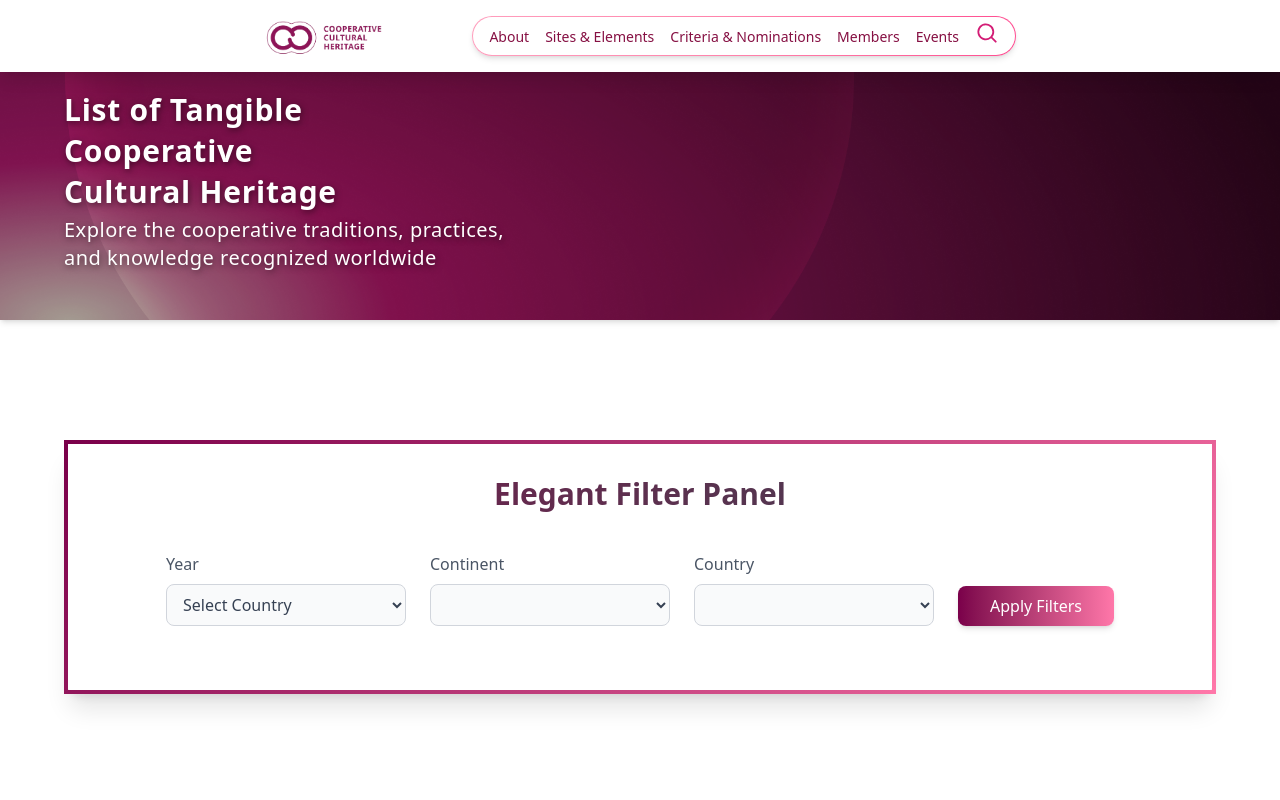
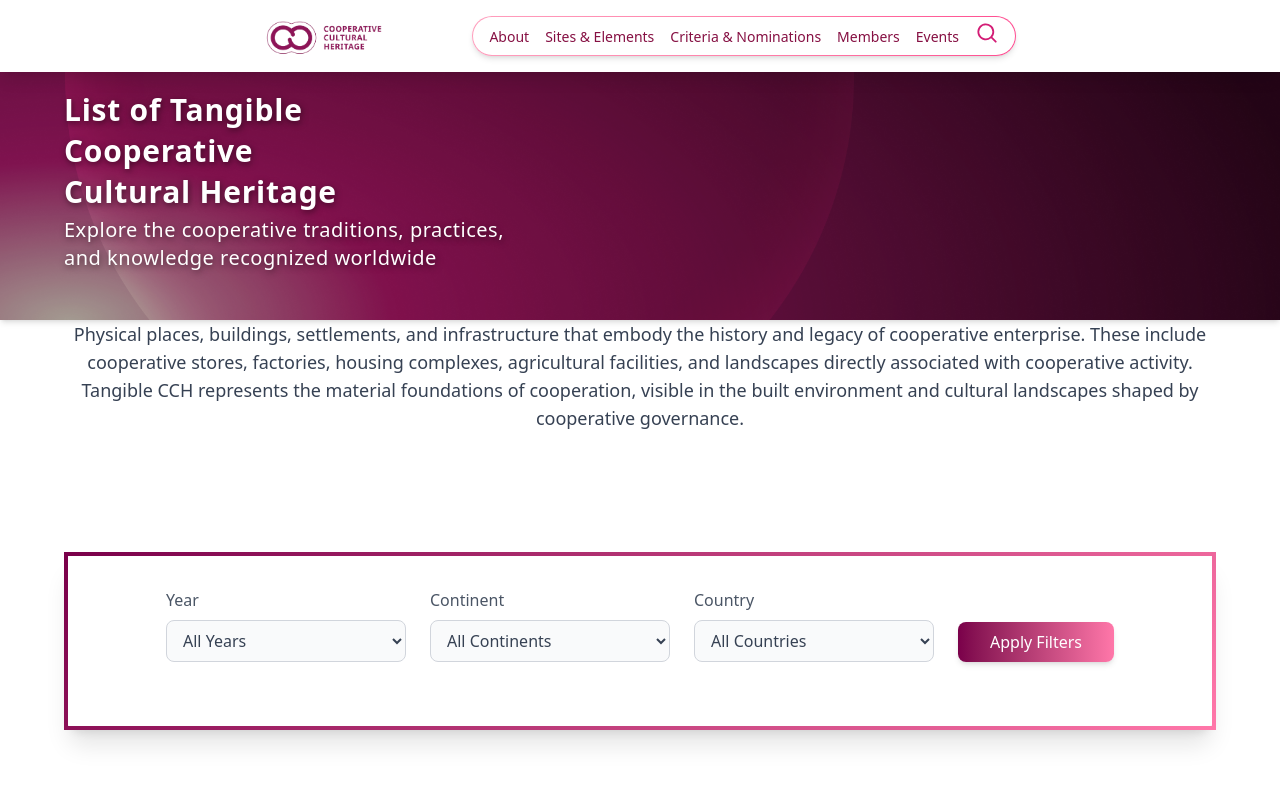
Before and after one commit to prakashchandrajha/world-map-ncdc, an Angular app: page /tangible in a window 1280 px wide. Shown: the top 800 px of the page. Built offline with nearby package versions, Linux system fonts and the light colour scheme.

Commit message:
tangible filter box working now

```diff
--- a/src/app/components/heritage/heritage-card.component.ts
+++ b/src/app/components/heritage/heritage-card.component.ts
@@ -11,6 +11,8 @@ export interface HeritageCard {
   title: string;
   desc?: string;
   siteId?: string;
+  continent?:string;
+  coopYear?:number;
   type?: 'tangible' | 'intangible';
 }
 
--- a/src/app/components/tangible/tangible.html
+++ b/src/app/components/tangible/tangible.html
@@ -3,64 +3,71 @@
   [titleText]="'List of Tangible<br>Cooperative<br>Cultural Heritage'"
   [titleText2]="'Explore the cooperative traditions, practices, <br>and knowledge recognized worldwide'"
   ></app-banner>
-
-<section
+<p class="text-center text-gray-700 text-lg font-[Poppins] max-w-6xl mx-auto mb-6">
+  Physical places, buildings, settlements, and infrastructure that embody the history and legacy of cooperative enterprise. These include cooperative stores, factories, housing complexes, agricultural facilities, and landscapes directly associated with cooperative activity. Tangible CCH represents the material foundations of cooperation, visible in the built environment and cultural landscapes shaped by cooperative governance.
+</p><section
   class="flex justify-center items-start py-10 px-6   mt-20"
 >
+<p></p>
   <div
     class="w-full max-w-6xl bg-white rounded-2xl shadow-xl p-8 border-4 border-transparent bg-clip-border"
     style="border-image: linear-gradient(135deg, #7a004a, #ff77a9) 1"
   >
-    <!-- Header -->
-    <h2
-      class="text-center text-3xl font-semibold mb-10 bg-gradient-to-r from-[#7a004a] to-gray-700 bg-clip-text text-transparent"
-    >
-      Elegant Filter Panel
-    </h2>
+
 
     <!-- Filters Row -->
     <div
       class="flex flex-wrap justify-center gap-6 mb-8 text-gray-700 text-base"
     >
-      <!-- Country -->
+      <!-- Year -->
       <div class="w-full md:w-60">
         <label class="block mb-2 font-medium text-gray-600">Year</label>
         <select
+          [(ngModel)]="selectedYear"
+          (change)="onFilterChange()"
           class="w-full px-3 py-2 border border-gray-300 rounded-lg bg-gray-50 focus:ring-2 focus:ring-[#7a004a] focus:outline-none"
         >
-          <option>Select Country</option>
-          <option>USA</option>
-          <option>China</option>
-          <option>Japan</option>
-          <option>Germany</option>
-          <option>India</option>
-          <option>France</option>
+          <option value="">All Years</option>
+          @for (year of years; track year) {
+            <option [value]="year">{{ year }}</option>
+          }
         </select>
       </div>
 
-      <!-- Brand -->
+      <!-- Continent -->
       <div class="w-full md:w-60">
         <label class="block mb-2 font-medium text-gray-600">Continent</label>
         <select
+          [(ngModel)]="selectedContinent"
+          (change)="onFilterChange()"
           class="w-full px-3 py-2 border border-gray-300 rounded-lg bg-gray-50 focus:ring-2 focus:ring-[#7a004a] focus:outline-none"
         >
-
+          <option value="">All Continents</option>
+          @for (continent of continents; track continent) {
+            <option [value]="continent">{{ continent }}</option>
+          }
         </select>
       </div>
 
-      <!-- ABV -->
+      <!-- Country -->
       <div class="w-full md:w-60">
         <label class="block mb-2 font-medium text-gray-600">Country</label>
         <select
+          [(ngModel)]="selectedCountry"
+          (change)="onFilterChange()"
           class="w-full px-3 py-2 border border-gray-300 rounded-lg bg-gray-50 focus:ring-2 focus:ring-[#7a004a] focus:outline-none"
         >
-
+          <option value="">All Countries</option>
+          @for (country of countries; track country) {
+            <option [value]="country">{{ country }}</option>
+          }
         </select>
       </div>
 
       <!-- Apply Button -->
       <div class="w-full md:w-auto flex items-end">
         <button
+          (click)="applyFilters()"
           class="px-8 py-2 font-medium text-white rounded-lg bg-gradient-to-r from-[#7a004a] to-[#ff77a9] hover:brightness-110 transition-all shadow-md"
         >
           Apply Filters
--- a/src/app/components/tangible/tangible.ts
+++ b/src/app/components/tangible/tangible.ts
@@ -1,4 +1,5 @@
 import { Component, OnInit } from '@angular/core';
+import { FormsModule } from '@angular/forms';
 import { Banner } from '../../shared/banner/banner';
 import { HeritageCardComponent, HeritageCard } from '../heritage/heritage-card.component';
 import { SitesService, Site } from '../../services/sites.service';
@@ -6,19 +7,27 @@ import { ActivatedRoute } from '@angular/router';
 
 @Component({
   selector: 'app-tangible',
-  imports: [Banner, HeritageCardComponent],
+  imports: [Banner, HeritageCardComponent, FormsModule],
   templateUrl: './tangible.html',
   styleUrl: './tangible.css'
 })
 export class Tangible implements OnInit {
   cards: HeritageCard[] = [];
   allCards: HeritageCard[] = [];
+  selectedYear: string = '';
+  selectedContinent: string = '';
+  selectedCountry: string = '';
+  years: string[] = [];
+  continents: string[] = [];
+  countries: string[] = [];
 
   constructor(private sitesService: SitesService, private route: ActivatedRoute) {}
 
   ngOnInit() {
     const tangibleSites = this.sitesService.getSitesByType('tangible');
     this.allCards = tangibleSites.map(site => this.siteToCard(site));
+    this.populateFilterOptions();
+    this.applyFilters();
     this.route.queryParams.subscribe(params => {
       const searchTerm = params['search'];
       if (searchTerm) {
@@ -26,9 +35,29 @@ export class Tangible implements OnInit {
           card.title.toLowerCase().includes(searchTerm.toLowerCase())
         );
       } else {
-        this.cards = this.allCards;
+        this.applyFilters();
       }
     });
+  }
+
+  private populateFilterOptions() {
+    const tangibleSites = this.sitesService.getSitesByType('tangible');
+    this.years = [...new Set(tangibleSites.map(site => site.coopYear?.toString()))].filter(y => y).sort();
+    this.continents = [...new Set(tangibleSites.map(site => site.continent))].filter(c => c).sort();
+    this.countries = [...new Set(tangibleSites.map(site => site.country))].filter(c => c).sort();
+  }
+
+  applyFilters() {
+    this.cards = this.allCards.filter(card => {
+      const yearMatch = !this.selectedYear || card.coopYear?.toString() === this.selectedYear;
+      const continentMatch = !this.selectedContinent || card.continent === this.selectedContinent;
+      const countryMatch = !this.selectedCountry || card.countryName === this.selectedCountry;
+      return yearMatch && continentMatch && countryMatch;
+    });
+  }
+
+  onFilterChange() {
+    this.applyFilters();
   }
 
   private siteToCard(site: Site): HeritageCard {
@@ -41,7 +70,10 @@ export class Tangible implements OnInit {
       title: site.siteName,
       desc: site.content.pageSubtitle,
       siteId: site.id,
-      type: site.type
+      type: site.type,
+      continent:site.continent,
+      coopYear:site.coopYear
+
     };
   }
 }
```
Also changed, not shown: src/app/services/sites.service.ts (+34 -1 lines), 1 other file (tests, documents, lock files or other folders).
